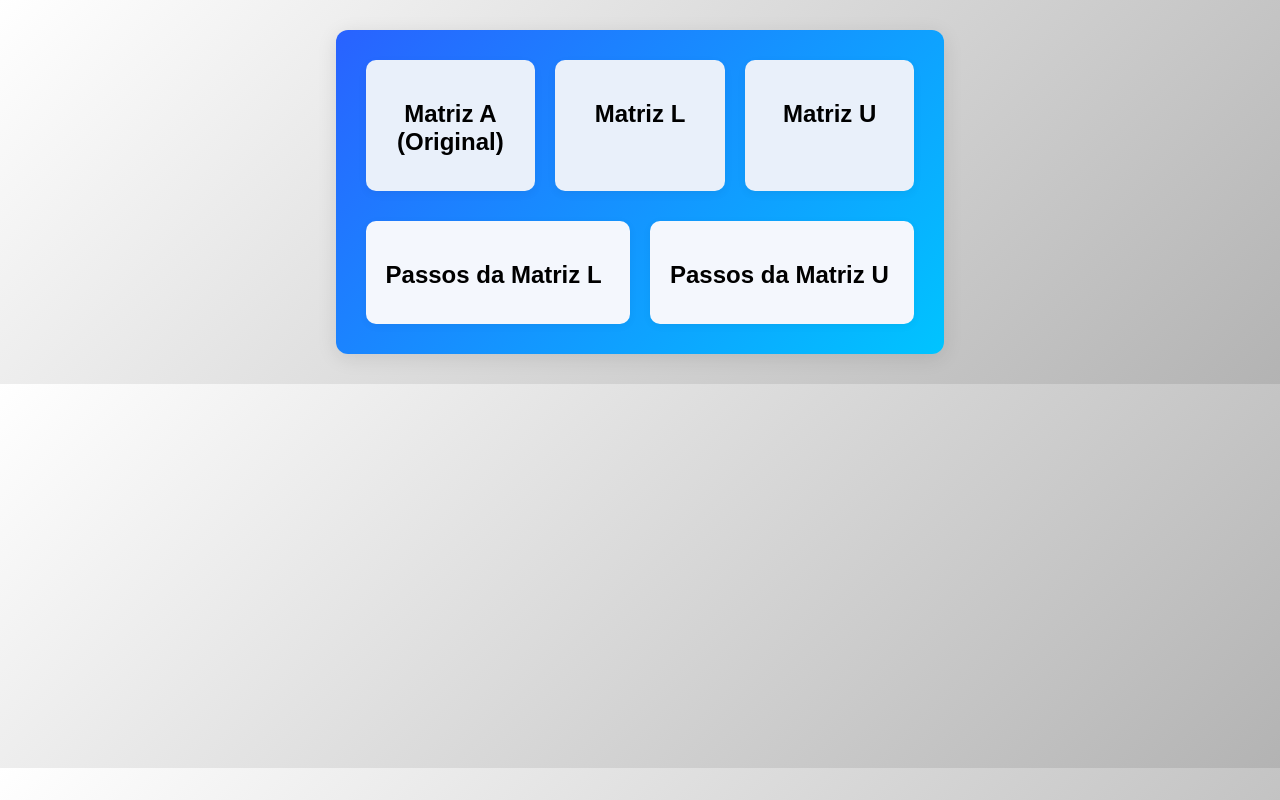
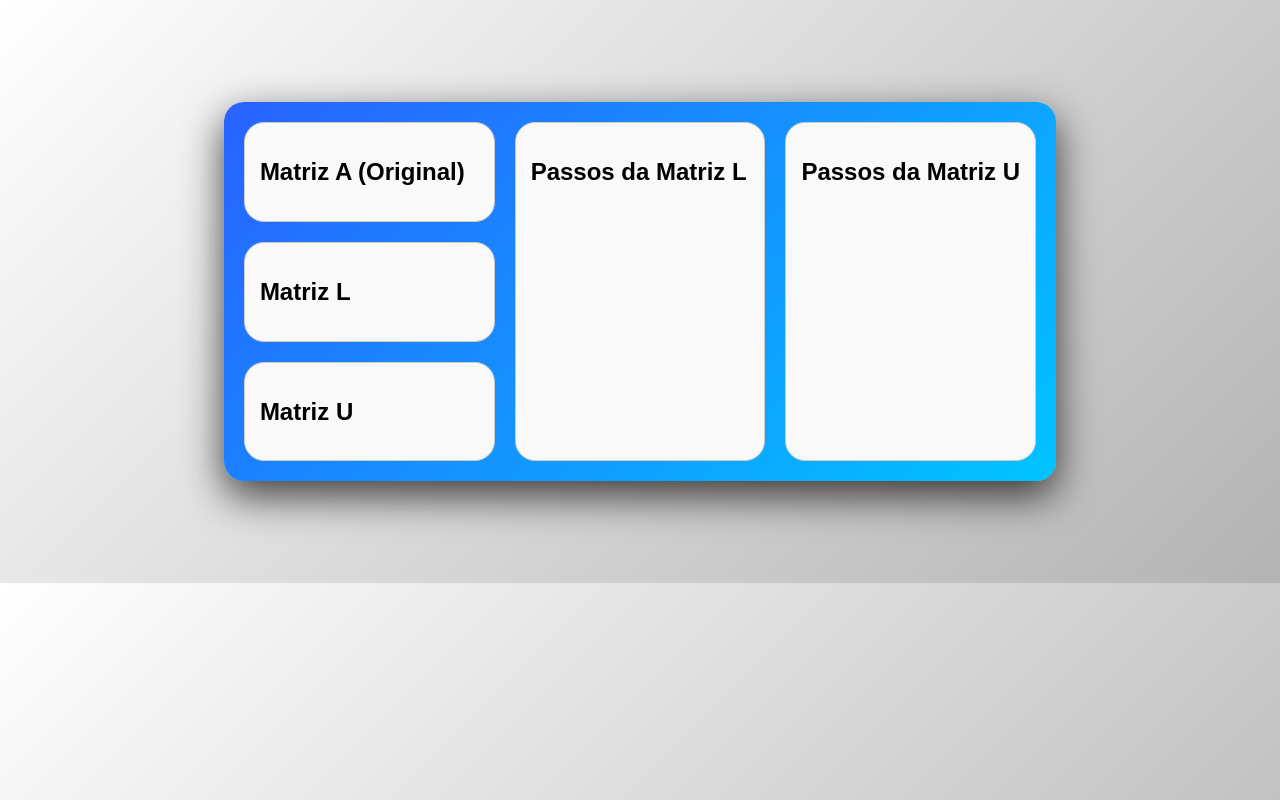
Before and after one commit to Ailer20/fatura-o_L.U, a Django app: template app_lu/templates/app_lu/resultado.html in a window 1280 px wide. Run offline with Django 5.2, Linux system fonts and the light colour scheme; the template is opened without the code that fills it, so the values that code supplies are empty.

Commit message:
tome o quinto commit

```diff
--- a/app_lu/static/app_lu/css/home.css
+++ b/app_lu/static/app_lu/css/home.css
@@ -24,8 +24,8 @@ h1 {
 .form-container {
     background: linear-gradient(135deg, #2962ff 0%, #00c4ff 100%);
     padding: 40px;
-    border-radius: 10px;
-    box-shadow: 0px 15px 40px rgba(0, 0, 0, 0.3);
+    border-radius: 20px;
+    box-shadow: 0px 15px 40px rgba(6, 0, 0, 0.733);
     max-width: 600px;
     margin: 0 auto;
     transition: transform 0.3s ease-in-out;
--- a/app_lu/static/app_lu/css/resultado.css
+++ b/app_lu/static/app_lu/css/resultado.css
@@ -1,79 +1,63 @@
 body {
     font-family: Arial, sans-serif;
     margin: 0;
-    padding: 30px;
+    padding: 102px;
     background: linear-gradient(135deg, #ffffff 0%, #b3b3b3 100%);
     display: flex;
     justify-content: center;
 }
 
 .card {
-    max-width: 1200px;
+    background: linear-gradient(135deg, #2962ff 0%, #00c4ff 100%);
+    box-shadow: 0px 15px 40px rgba(6, 0, 0, 0.733);
+    padding: 20px;
+    border-radius: 20px;
+    max-width: 1400px;
     margin: auto;
-    background: linear-gradient(135deg, #2962ff 0%, #00c4ff 100%);
-    padding: 30px;
-    border-radius: 12px;
-    box-shadow: 0 4px 20px rgba(0, 0, 0, 0.1);
+    font-family: Arial, sans-serif;
 }
 
-/* Linha das matrizes */
-.matrix-row {
-    display: flex;
-    justify-content: space-between;
+.main-grid {
+    display: grid;
+    grid-template-columns: 1fr 1fr 1fr;
     gap: 20px;
-    margin-bottom: 30px;
 }
 
-.matrix-box {
-    flex: 1;
-    background-color: #e9f0fa;
-    padding: 20px;
-    border-radius: 10px;
-    text-align: center;
-    box-shadow: 0 3px 10px rgba(0, 0, 0, 0.05);
+.matriz-coluna {
+    display: flex;
+    flex-direction: column;
+    gap: 20px;
 }
 
-.matrix-box h2 {
-    margin-bottom: 15px;
+.matrix-box, .steps-box {
+    padding: 15px;
+    background-color: #f9f9f9;
+    border: 1px solid #ccc;
+    border-radius: 20px;
 }
 
 .matrix-table {
     width: 100%;
     border-collapse: collapse;
+    text-align: center;
+    border-radius: 20px;
 }
 
 .matrix-table td {
-    border: 1px solid #ccc;
-    padding: 8px;
-    text-align: center;
-    font-weight: bold;
-}
-
-/* Linha dos passos */
-.steps-row {
-    display: flex;
-    justify-content: space-between;
-    gap: 20px;
-}
-
-.steps-box {
-    flex: 1;
-    background-color: #f4f7fd;
-    padding: 20px;
-    border-radius: 10px;
-    box-shadow: 0 2px 8px rgba(0, 0, 0, 0.05);
-}
-
-.steps-box h2 {
-    margin-bottom: 15px;
+    border: 1px solid #00c4ff;
+    padding: 6px;
 }
 
 .passo-item {
-    background-color: #e2ebfb;
-    padding: 10px;
-    margin-bottom: 8px;
-    border-left: 5px solid #4169e1;
-    border-radius: 4px;
+    opacity: 0;
+    transform: translateX(10px);
+    transition: all 0.4s ease;
+    margin-bottom: 6px;
+}
+
+.passo-item.show {
+    opacity: 1;
+    transform: translateX(0);
 }
 
 
--- a/app_lu/templates/app_lu/resultado.html
+++ b/app_lu/templates/app_lu/resultado.html
@@ -7,16 +7,22 @@
     {% load static %}
     <link rel="stylesheet" href="{% static 'app_lu/css/resultado.css' %}">
 
-    <!-- MathJax para fórmulas LaTeX -->
+    <!-- MathJax -->
     <script src="https://polyfill.io/v3/polyfill.min.js?features=es6"></script>
     <script id="MathJax-script" async
             src="https://cdn.jsdelivr.net/npm/mathjax@3/es5/tex-mml-chtml.js"></script>
+
+    <style>
+
+    </style>
 </head>
 <body>
 <div class="card">
 
-    <!-- Linha das matrizes A, L e U -->
-    <div class="matrix-row">
+    <div class="main-grid">
+
+        <!-- Coluna 1: Matrizes A, L, U -->
+        <div class="matriz-coluna">
             <div class="matrix-box">
                 <h2>Matriz A (Original)</h2>
                 <table class="matrix-table">
@@ -57,8 +63,7 @@
             </div>
         </div>
 
-    <!-- Linha dos passos de L e U -->
-    <div class="steps-row">
+        <!-- Coluna 2: Passos L -->
         <div class="steps-box">
             <h2>Passos da Matriz L</h2>
             {% for passo in passos_L %}
@@ -66,22 +71,24 @@
             {% endfor %}
         </div>
 
+        <!-- Coluna 3: Passos U -->
         <div class="steps-box">
             <h2>Passos da Matriz U</h2>
             {% for passo in passos_U %}
             <div class="passo-item">{{ passo|safe }}</div>
             {% endfor %}
         </div>
+
+    </div>
 </div>
 
-</div>
 <script>
     window.addEventListener('DOMContentLoaded', () => {
         const passos = document.querySelectorAll('.passo-item');
         passos.forEach((el, i) => {
             setTimeout(() => {
                 el.classList.add('show');
-            }, i * 150); // efeito em cascata
+            }, i * 120);
         });
     });
 </script>
```
Lines whose indentation alone changed are shown as unchanged.
